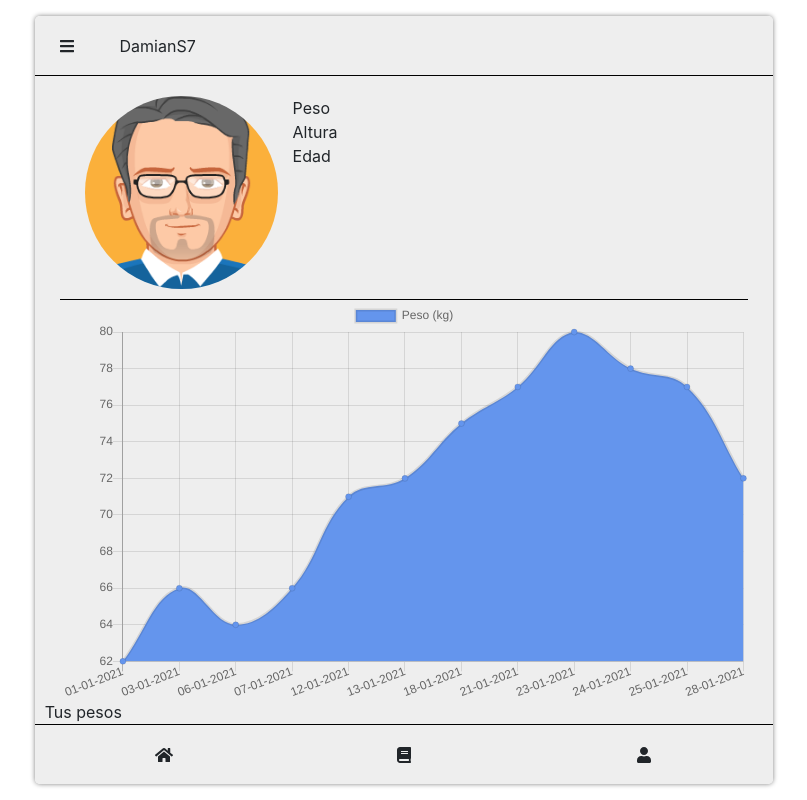
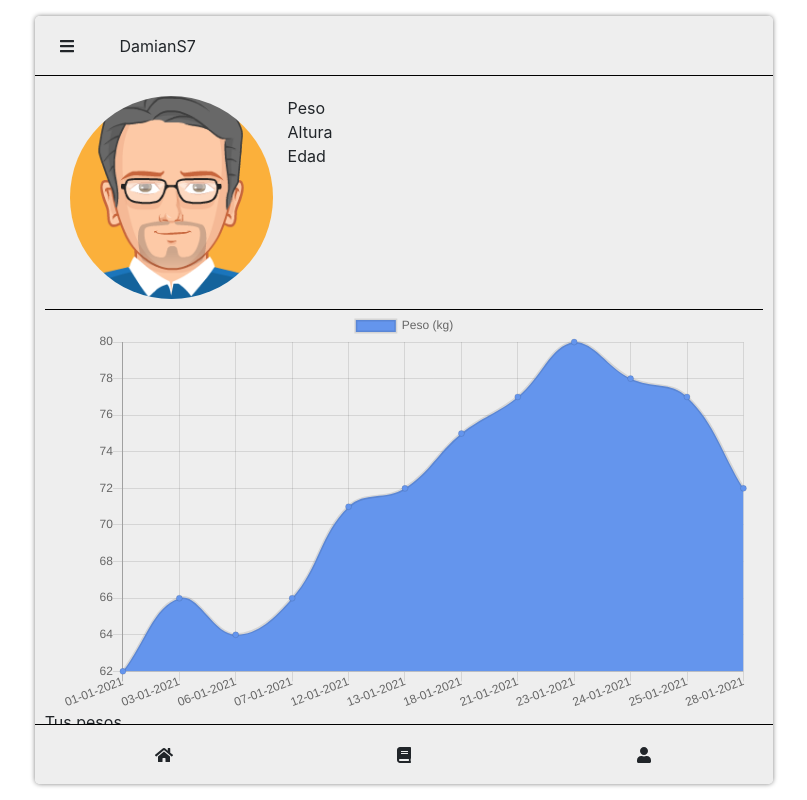
Before and after one commit to damianS7/fitCalc-spring-frontend, a Vue app: page /profile in a window 1280 px wide. Shown: the whole page, without its empty margins (236-1043 px from the left). Built offline with nearby package versions, Linux system fonts and the light colour scheme.

Commit message:
CSS bugfixes

```diff
--- a/src/assets/css/app.css
+++ b/src/assets/css/app.css
@@ -38,6 +38,11 @@ body {
   overflow-x: hidden;
   word-break: break-all;
   margin: 0;
+}
+
+.content .widget {
+  padding: 10px;
+  border-bottom: 1px solid black;
 }
 
 .side {
--- a/src/layout/Footer.vue
+++ b/src/layout/Footer.vue
@@ -17,7 +17,3 @@
     </b-col>
   </b-row>
 </template>
-
-<script>
-export default {};
-</script>
--- a/src/views/profile/Profile.vue
+++ b/src/views/profile/Profile.vue
@@ -2,7 +2,6 @@
   <b-col cols="12" class="profile">
     <profile-summary></profile-summary>
     <weight-chart></weight-chart>
-
     <b-row>
       <b-col>
         <b-form>
--- a/src/views/profile/ProfileSummary.vue
+++ b/src/views/profile/ProfileSummary.vue
@@ -1,5 +1,5 @@
 <template>
-  <b-row class="header">
+  <b-row class="widget">
     <b-col cols="4">
       <b-img
         alt="Vue logo"
```
